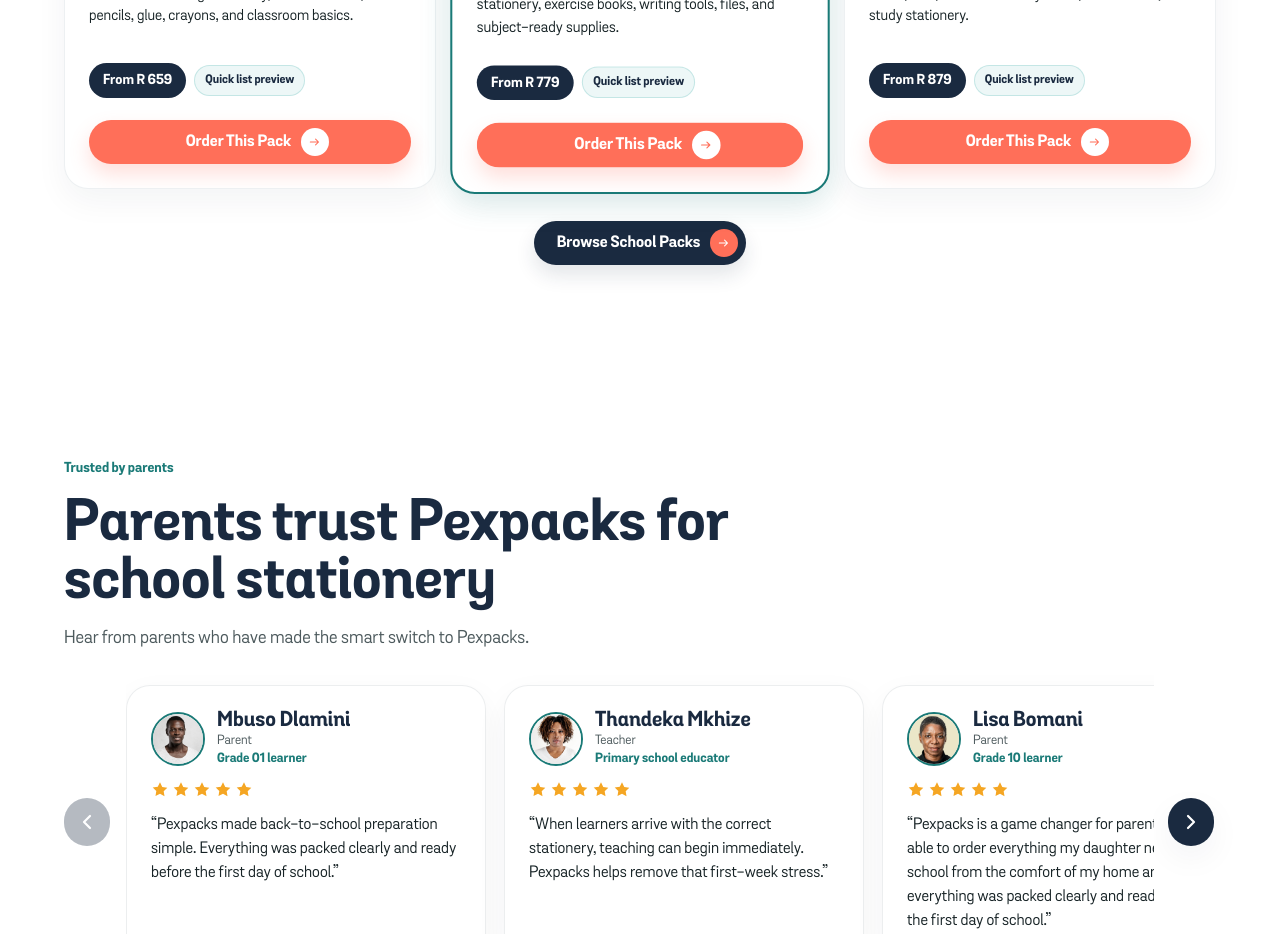
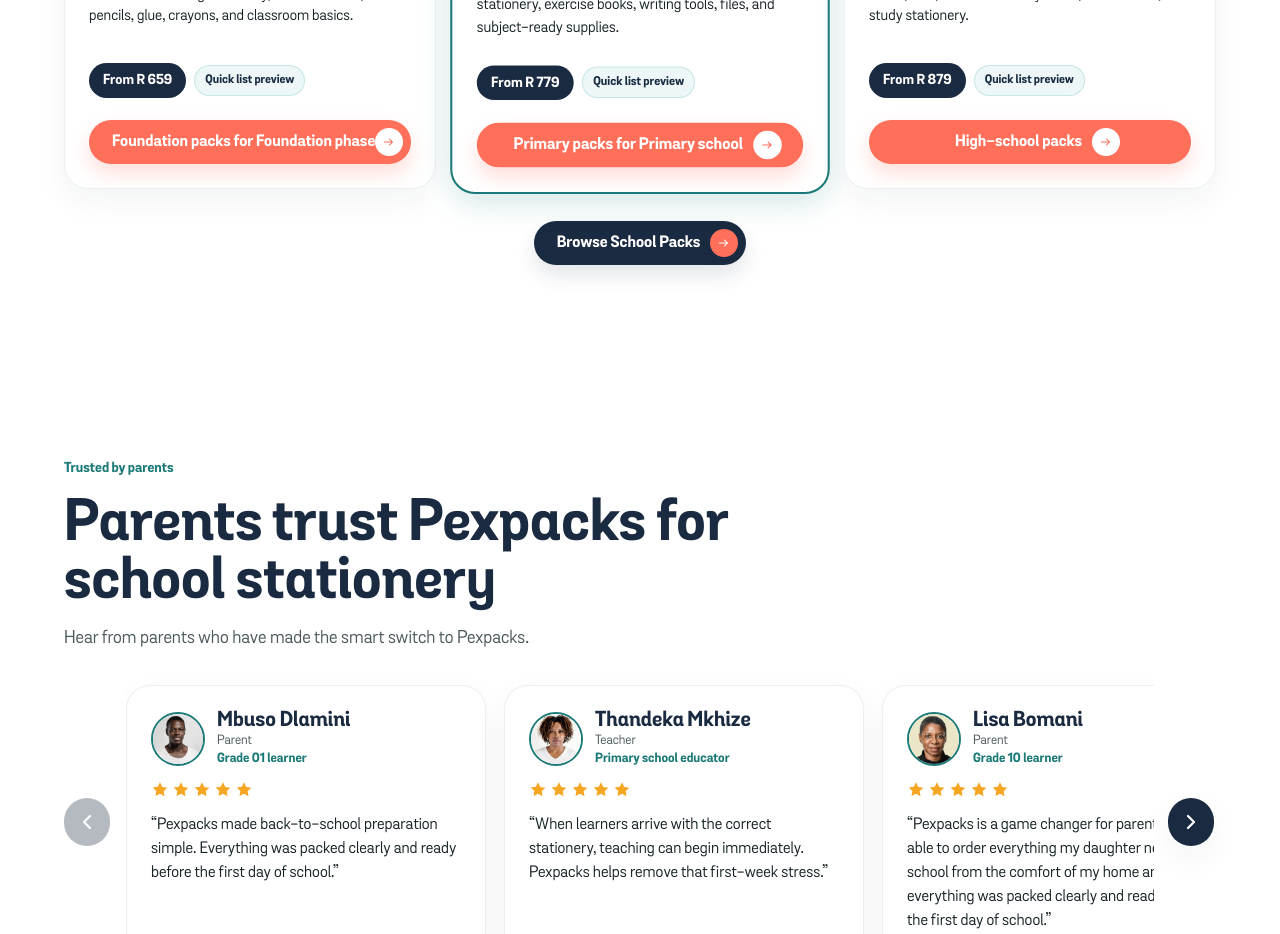
Before and after one commit to mcebisidesigner-spec/pexpacks-supplies, a Next.js app: page / in a window 1280 px wide. Shown: the part 3600-4534 px from the top of the page. Built offline with nearby package versions, Linux system fonts and the light colour scheme.

Commit message:
Update school pack CTA labels

```diff
--- a/data/packs.ts
+++ b/data/packs.ts
@@ -63,7 +63,7 @@ export const featuredPacks: Pack[] = [
       "Scrapbook",
     ],
     priceLabel: "From R 659",
-    cta: "Order This Pack",
+    cta: "Foundation packs for Foundation phase",
     href: "/foundation-phase#grades",
   },
   {
@@ -83,7 +83,7 @@ export const featuredPacks: Pack[] = [
       "Sharpener",
     ],
     priceLabel: "From R 779",
-    cta: "Order This Pack",
+    cta: "Primary packs for Primary school",
     href: "/primary-school#grades",
   },
   {
@@ -103,7 +103,7 @@ export const featuredPacks: Pack[] = [
       "Exam pad",
     ],
     priceLabel: "From R 879",
-    cta: "Order This Pack",
+    cta: "High-school packs",
     href: "/high-school#grades",
   },
   {
```
